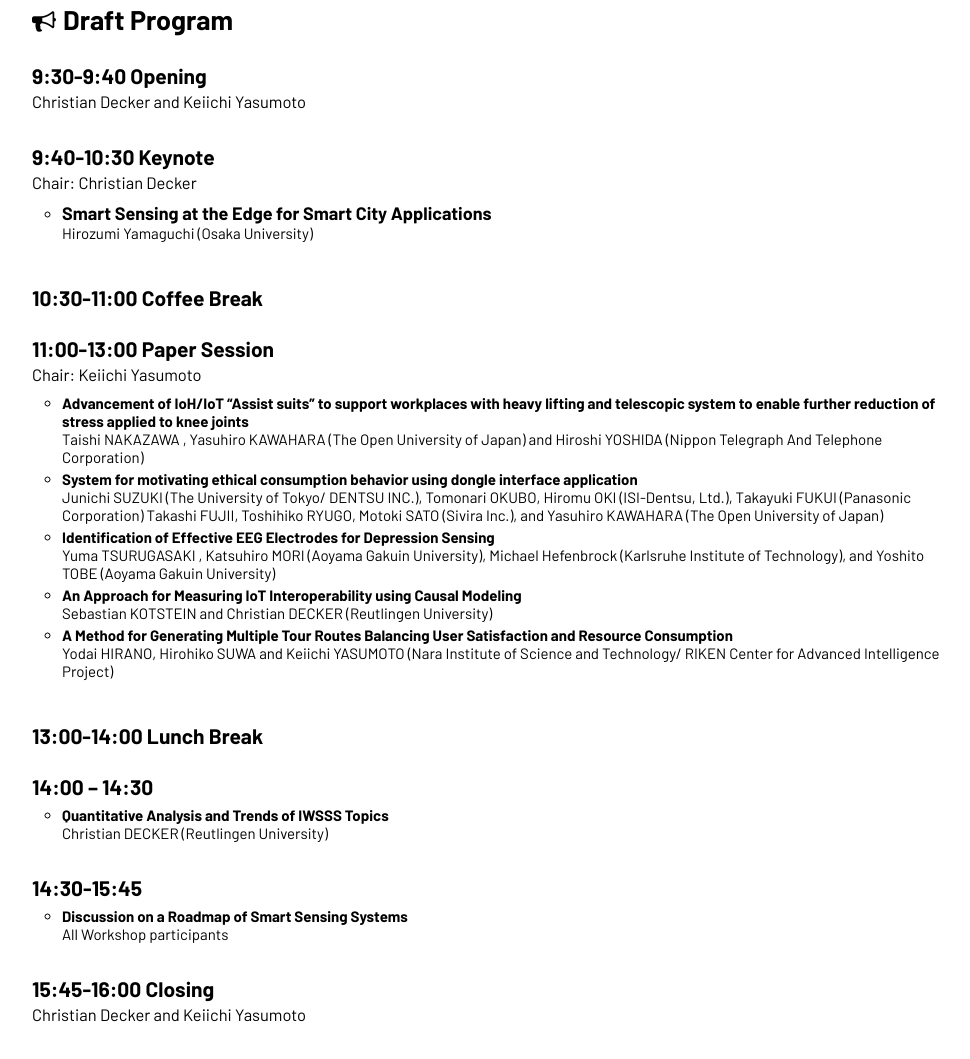
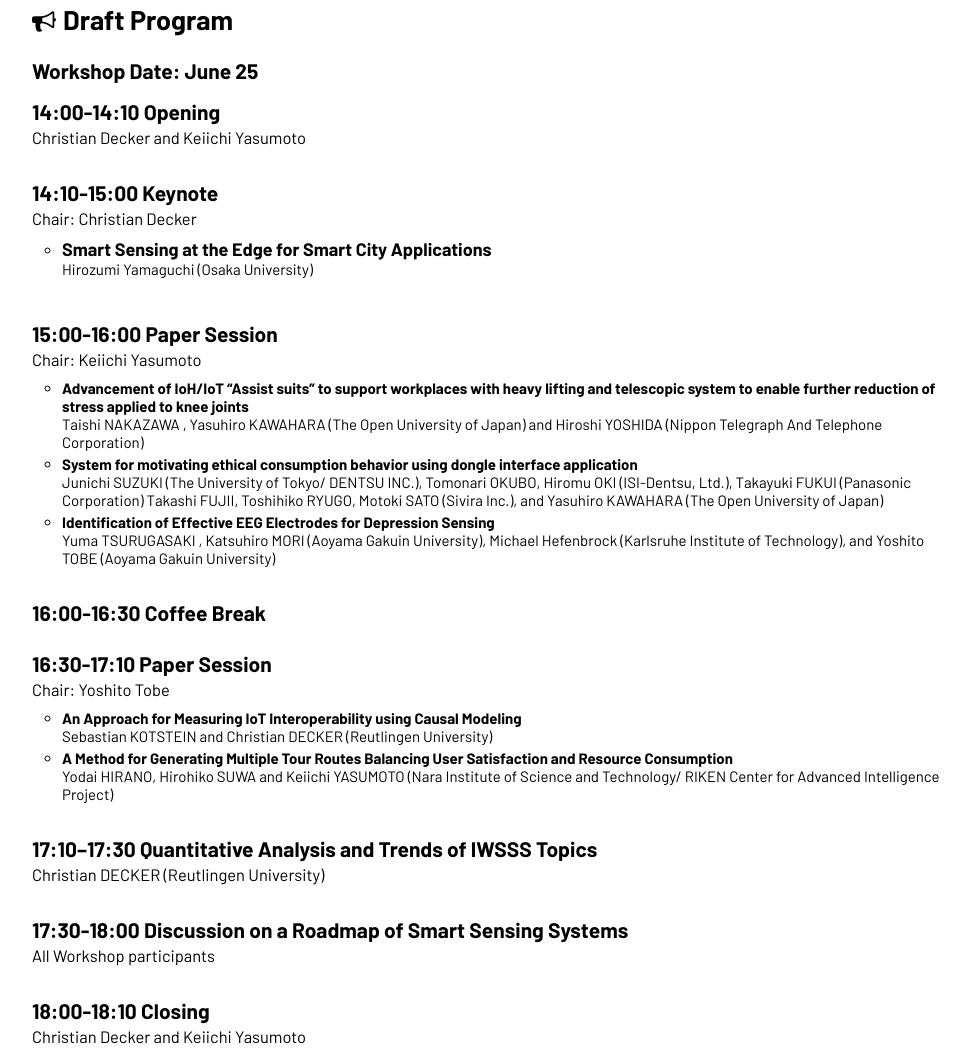
Before and after one commit to IWSSS19/iwsss19.github.io, a plain HTML site: page program.html in a window 1280 px wide. Shown: the part 416-1475 px from the top of the page, without its empty margins (148-1118 px from the left). Drawn offline with nearby package versions, Linux system fonts and the light colour scheme.

Commit message:
Update program.html

```diff
--- a/program.html
+++ b/program.html
@@ -11,7 +11,8 @@
     <nav>
       <ul id="primary-nav">
         <li data-target="top">Top</li>
-        <li data-target="overview">Overview</li>
+	<li data-target="overview">Overview</li>
+	<li data-target="program">Program</li>
         <li data-target="call-for-paper">Call for Paper</li>
         <li data-target="guideline">Guideline</li>
         <li data-target="organizers">Organizers</li>
@@ -32,13 +33,14 @@
 
     <h2><i class="fa fa-bullhorn"></i>Draft Program</h2>
 
+    <h3>Workshop Date: June 25</h3>
     <p>
-    <h3>9:30-9:40 Opening</h3>
+    <h3>14:00-14:10 Opening</h3>
     <p>Christian Decker and Keiichi Yasumoto</p>
     </p>
 
     <p>
-    <h3>9:40-10:30 Keynote</h3>
+    <h3>14:10-15:00 Keynote</h3>
     <p>Chair: Christian Decker</p>
     <ul>
       <li><b><font size="4">Smart Sensing at the Edge for Smart City Applications</font></b><br>
@@ -47,11 +49,7 @@
     </p>
 
     <p>
-    <h3>10:30-11:00 Coffee Break</h3>
-    </p>
-
-    <p>
-    <h3>11:00-13:00 Paper Session</h3>
+    <h3>15:00-16:00 Paper Session</h3>
     <p>Chair: Keiichi Yasumoto</p>
     <ul>
       <li><b>Advancement of IoH/IoT “Assist suits” to support
@@ -70,6 +68,16 @@
       Yuma TSURUGASAKI , Katsuhiro MORI (Aoyama Gakuin University),
     Michael Hefenbrock (Karlsruhe Institute of Technology), and
       Yoshito TOBE (Aoyama Gakuin University)</li>
+    </ul>
+
+    <p>
+      <h3>16:00-16:30 Coffee Break</h3>
+    </p>
+
+      <p>
+    <h3>16:30-17:10 Paper Session</h3>
+    <p>Chair: Yoshito Tobe</p>
+      <ul>
       <li><b>An Approach for Measuring IoT Interoperability using
       Causal Modeling</b></br>
       Sebastian KOTSTEIN and Christian DECKER (Reutlingen University)</li>
@@ -81,28 +89,17 @@
       </ul>
       </p>
 
-      <p>
-      <h3>13:00-14:00 Lunch Break</h3>
+      <h3>17:10–17:30 Quantitative Analysis and Trends of IWSSS Topics</h3>
+      <p>Christian DECKER (Reutlingen University)</p>
       </p>
 
       <p>
-      <h3>14:00 – 14:30</h3>
-      <ul>
-	<li><b>Quantitative Analysis and Trends of IWSSS Topics</b></br>
-	Christian DECKER (Reutlingen University)</li>
-      </ul>
+      <h3>17:30-18:00 Discussion on a Roadmap of Smart Sensing Systems</h3>
+      <p>All Workshop participants</p>
       </p>
 
       <p>
-      <h3>14:30-15:45</h3>
-      <ul>
-	<li> <b>Discussion on a Roadmap of Smart Sensing Systems</b></br>
-	All Workshop participants</li>
-      </ul>
-      </p>
-
-      <p>
-      <h3>15:45-16:00 Closing</h3>
+      <h3>18:00-18:10 Closing</h3>
       <p>Christian Decker and Keiichi Yasumoto</p>
       </p>
 
@@ -141,6 +138,8 @@ $(window).scroll(function() {
 });
 $("#primary-nav li").click(function() {
   var target = $(this).data("target");
-  $("html, body").animate({scrollTop:$("#" + target).offset().top - 50});
+  if (target!="program"){
+    location.href="index.html#"+target
+  }
 });
 </script>
```
